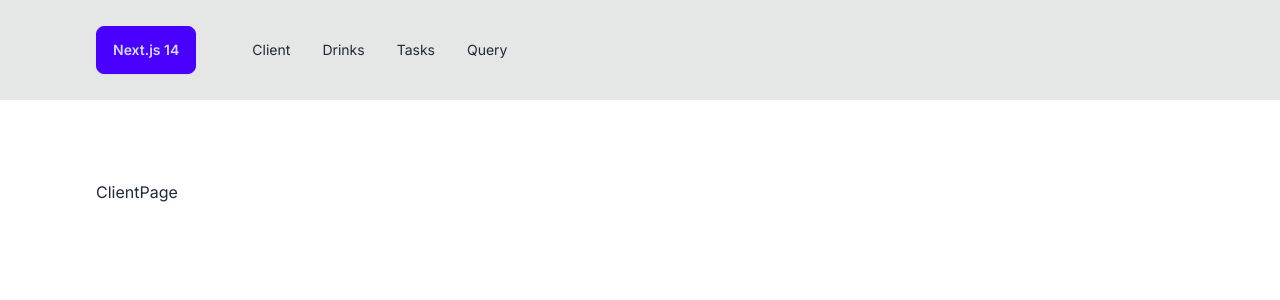
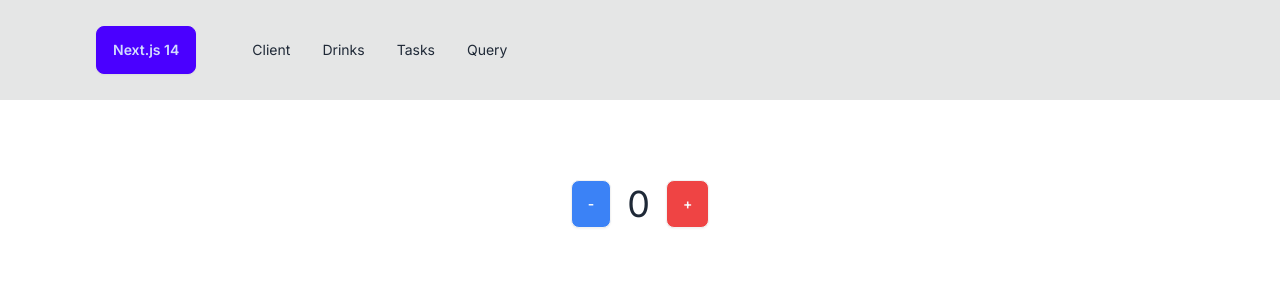
Before and after one commit to BehzadAminiPour/Next.js-14, a Next.js app: page /client in a window 1280 px wide. Shown: the top 300 px of the page. Built offline with nearby package versions, Linux system fonts and the light colour scheme.

Commit message:
Using use client in client page

```diff
--- a/app/client/page.jsx
+++ b/app/client/page.jsx
@@ -1,5 +1,25 @@
+"use client";
+import { useState } from "react";
+
 const ClientPage = () => {
-  return <div>ClientPage</div>;
+  const [count, setCount] = useState(0);
+  return (
+    <div className="flex gap-4 justify-center items-center">
+      <button
+        onClick={() => setCount(count - 1)}
+        className="btn btn-md bg-blue-500 text-slate-50 hover:bg-blue-400"
+      >
+        -
+      </button>
+      <p className="text-4xl">{count}</p>
+      <button
+        onClick={() => setCount(count + 1)}
+        className="btn btn-md bg-red-500 text-slate-50 hover:bg-red-400"
+      >
+        +
+      </button>
+    </div>
+  );
 };
 
 export default ClientPage;
--- a/app/page.jsx
+++ b/app/page.jsx
@@ -1,8 +1,12 @@
+import Link from "next/link";
+
 export default function Home() {
   return (
     <>
-      <h1 className="text-blue-700">Hello.I am back again.</h1>
-      <button className="btn btn-primary btn-xs">Click Me</button>
+      <h1 className="text-blue-700 text-4xl mb-4">Hello.I am back again.</h1>
+      <Link href="/client" className="btn btn-primary btn-sm">
+        Get Started
+      </Link>
     </>
   );
 }
```
